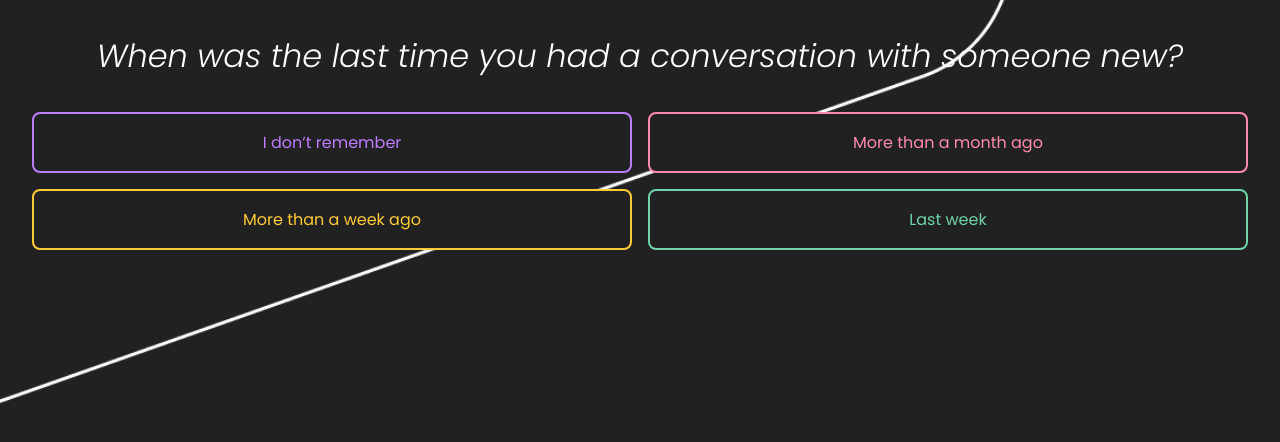
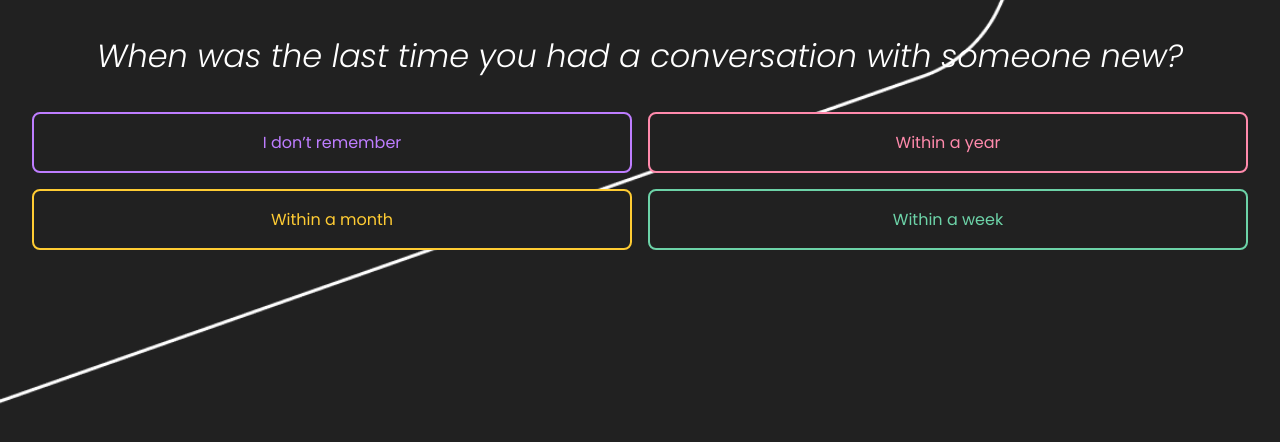
Before and after one commit to NTag/uithack24, a React (Vite) app: page /#/onboarding/refugee/0 in a window 1280 px wide. Shown: the top 442 px of the page. Built offline with nearby package versions, Linux system fonts and the light colour scheme.

Commit message:
feat: improve answers to first onboarding question

```diff
--- a/src/pages/Onboarding/Questions/components/Social/Time/index.jsx
+++ b/src/pages/Onboarding/Questions/components/Social/Time/index.jsx
@@ -27,7 +27,7 @@ export const QuestionsSocialStepTime = () => {
           size="small"
           onClick={onSave(1)}
         >
-          More than a month ago
+          Within a year
         </Button>
         <Button
           to="/onboarding/social/1"
@@ -35,7 +35,7 @@ export const QuestionsSocialStepTime = () => {
           size="small"
           onClick={onSave(2)}
         >
-          More than a week ago
+          Within a month
         </Button>
         <Button
           to="/onboarding/social/1"
@@ -43,7 +43,7 @@ export const QuestionsSocialStepTime = () => {
           size="small"
           onClick={onSave(3)}
         >
-          Last week
+          Within a week
         </Button>
       </S.Options>
     </Step>
```
